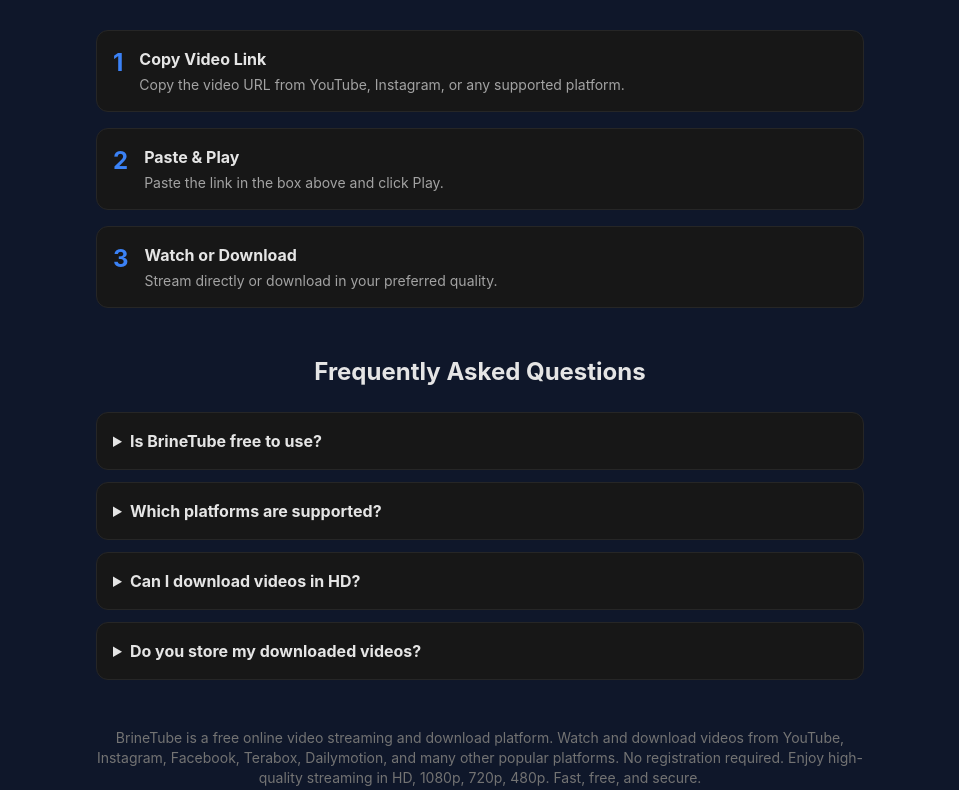
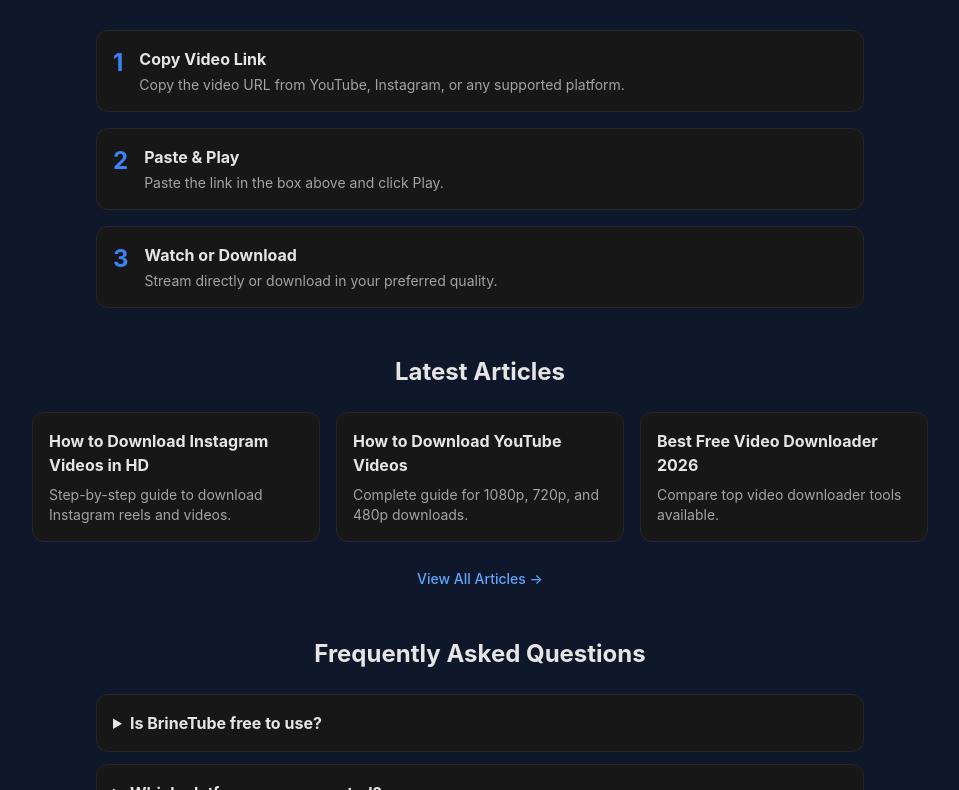
Before and after one commit to gunanand01/brinetube, a Next.js app: page / in a window 1280 px wide. Shown: the part 924-1714 px from the top of the page, without its empty margins (160-1119 px from the left). Built offline with nearby package versions, Linux system fonts and the light colour scheme; no server answers; the database is empty.

Commit message:
Add blog links on homepage

```diff
--- a/src/components/HomeClient.tsx
+++ b/src/components/HomeClient.tsx
@@ -80,9 +80,18 @@
         </h2>
         <div className="grid grid-cols-2 md:grid-cols-4 gap-3 max-w-4xl mx-auto">
           {[
-            'YouTube', 'Instagram', 'Dailymotion', 'Vimeo',
-            'Facebook', 'Twitter/X', 'Reddit', 'TikTok',
-            'Terabox', 'Streamtape', 'VidBunker', 'Filemoon',
+            'YouTube',
+            'Instagram',
+            'Dailymotion',
+            'Vimeo',
+            'Facebook',
+            'Twitter/X',
+            'Reddit',
+            'TikTok',
+            'Terabox',
+            'Streamtape',
+            'VidBunker',
+            'Filemoon',
           ].map((p) => (
             <div key={p} className="card text-center py-3 text-sm">
               {p}
@@ -102,8 +111,8 @@
           <div className="card">
             <h3 className="font-bold mb-2">Fast Streaming</h3>
             <p className="text-sm text-neutral-400">
-              Stream videos directly from popular platforms without any delays.
-              Our optimized servers ensure smooth playback.
+              Stream videos directly from popular platforms without delays. Our
+              optimized servers ensure smooth playback.
             </p>
           </div>
           <div className="card">
@@ -143,7 +152,8 @@
             <div>
               <h3 className="font-bold mb-1">Copy Video Link</h3>
               <p className="text-sm text-neutral-400">
-                Copy the video URL from YouTube, Instagram, or any supported platform.
+                Copy the video URL from YouTube, Instagram, or any supported
+                platform.
               </p>
             </div>
           </div>
@@ -169,6 +179,52 @@
       </section>
 
       <AdSlot placement="after_player" />
+
+      {/* Latest Articles */}
+      <section className="my-12 max-w-4xl mx-auto">
+        <h2 className="text-2xl font-bold text-center mb-6">Latest Articles</h2>
+        <div className="grid grid-cols-1 md:grid-cols-3 gap-4">
+          <a
+            href="/blog/how-to-download-instagram-videos"
+            className="card hover:border-blue-600 transition"
+          >
+            <h3 className="font-bold mb-2">
+              How to Download Instagram Videos in HD
+            </h3>
+            <p className="text-sm text-neutral-400">
+              Step-by-step guide to download Instagram reels and videos.
+            </p>
+          </a>
+          <a
+            href="/blog/how-to-download-youtube-videos"
+            className="card hover:border-blue-600 transition"
+          >
+            <h3 className="font-bold mb-2">
+              How to Download YouTube Videos
+            </h3>
+            <p className="text-sm text-neutral-400">
+              Complete guide for 1080p, 720p, and 480p downloads.
+            </p>
+          </a>
+          <a
+            href="/blog/best-video-downloader-2026"
+            className="card hover:border-blue-600 transition"
+          >
+            <h3 className="font-bold mb-2">Best Free Video Downloader 2026</h3>
+            <p className="text-sm text-neutral-400">
+              Compare top video downloader tools available.
+            </p>
+          </a>
+        </div>
+        <div className="text-center mt-6">
+          <a
+            href="/blog"
+            className="text-blue-400 hover:text-blue-300 text-sm font-medium"
+          >
+            View All Articles →
+          </a>
+        </div>
+      </section>
 
       {/* FAQ */}
       <section className="my-12 max-w-3xl mx-auto">
@@ -205,7 +261,8 @@
               Do you store my downloaded videos?
             </summary>
             <p className="text-sm text-neutral-400 mt-2">
-              No. We don't store or track any downloads. Your privacy is respected.
+              No. We don&apos;t store or track any downloads. Your privacy is
+              respected.
             </p>
           </details>
         </div>
@@ -214,10 +271,11 @@
       {/* Footer / SEO Text */}
       <section className="my-12 text-center text-sm text-neutral-500">
         <p className="max-w-3xl mx-auto">
-          {settings.siteName} is a free online video streaming and download platform.
-          Watch and download videos from YouTube, Instagram, Facebook, Terabox, Dailymotion,
-          and many other popular platforms. No registration required. Enjoy high-quality
-          streaming in HD, 1080p, 720p, 480p. Fast, free, and secure.
+          {settings.siteName} is a free online video streaming and download
+          platform. Watch and download videos from YouTube, Instagram, Facebook,
+          Terabox, Dailymotion, and many other popular platforms. No
+          registration required. Enjoy high-quality streaming in HD, 1080p,
+          720p, 480p. Fast, free, and secure.
         </p>
       </section>
 
```
